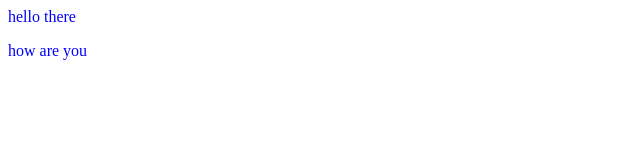
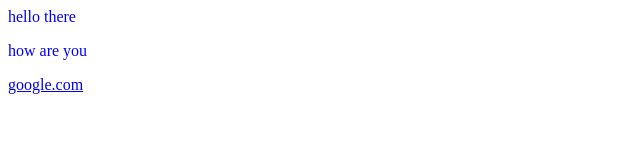
Before and after one commit to heydar-540/git-basic, a plain HTML site: page index.html in a window 1280 px wide. Shown: the whole page, without its empty margins (0-640 px from the left). Drawn offline with Linux system fonts and the light colour scheme.

Commit message:
link added

```diff
--- a/index.html
+++ b/index.html
@@ -9,5 +9,6 @@
 <body>
     <p>hello there</p>
     <p>how are you</p>
+    <a href="https://www.google.com/">google.com</a>
 </body>
 </html>
```
